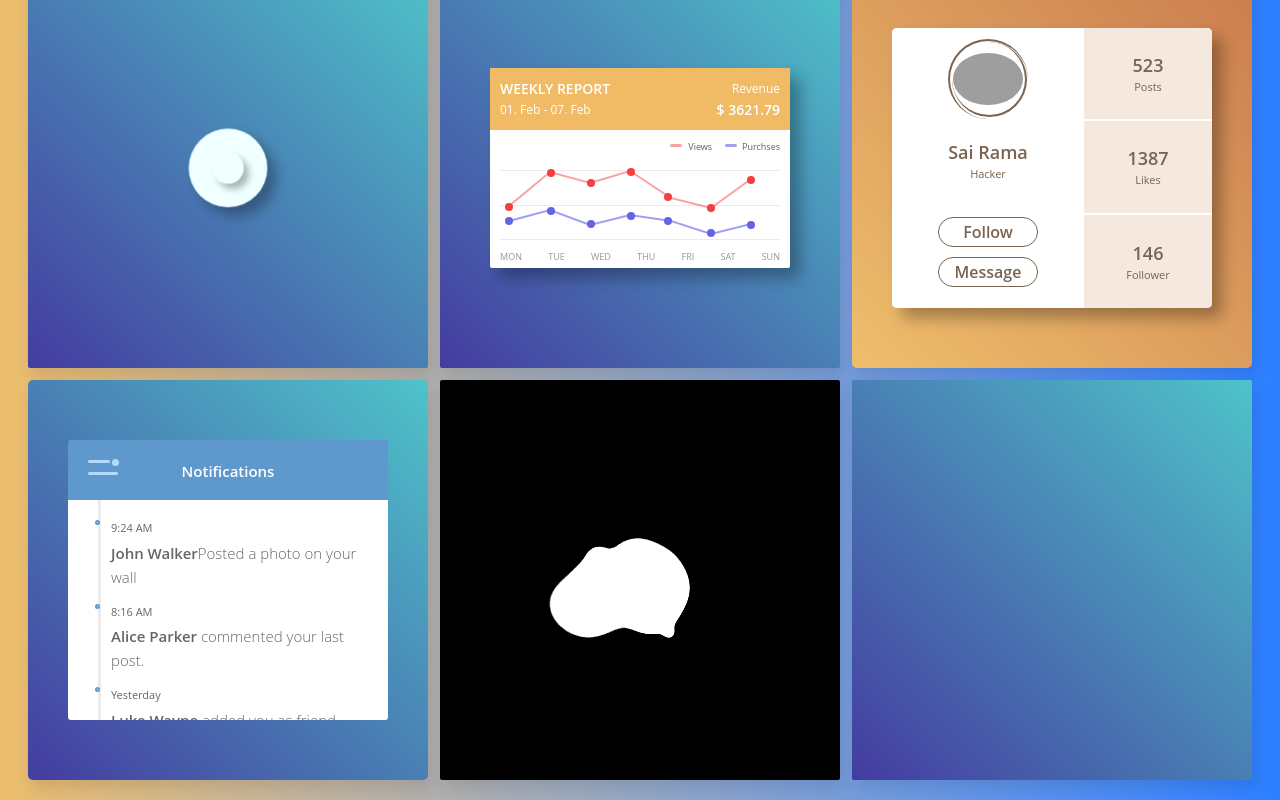
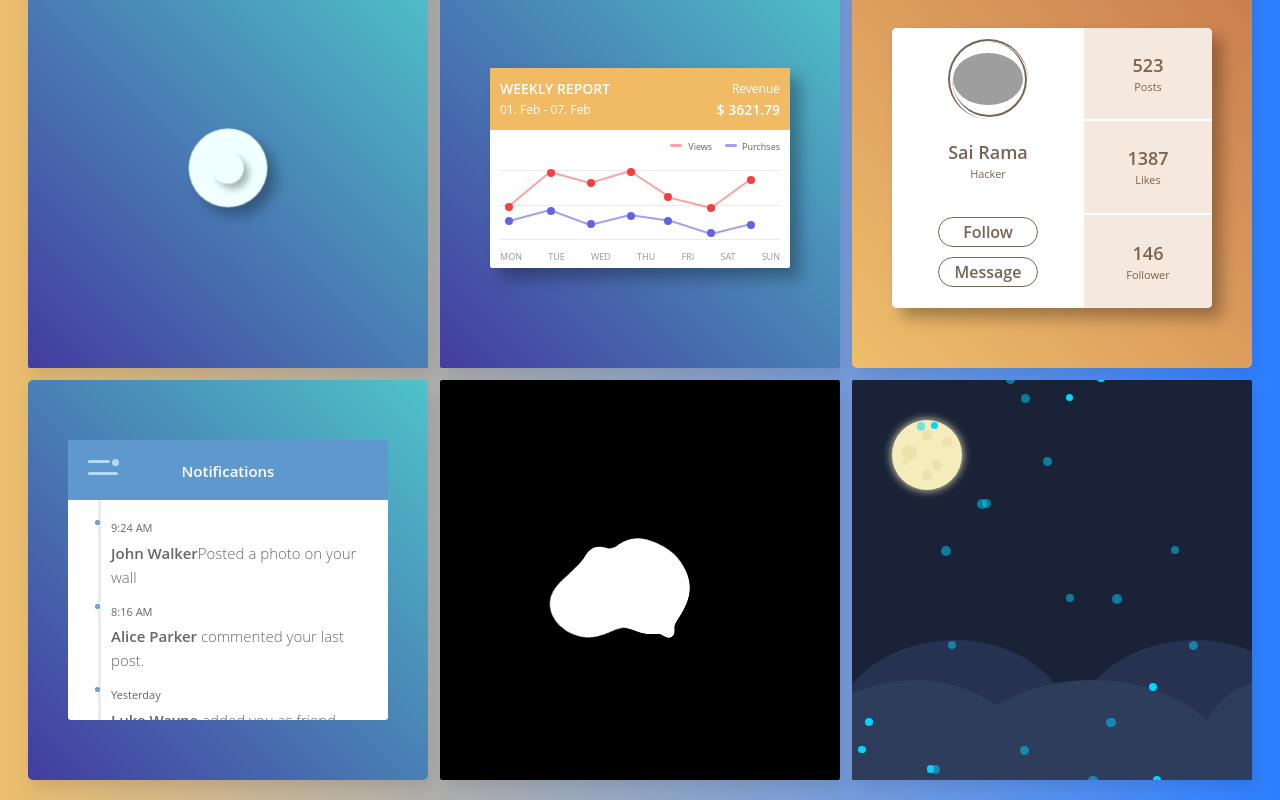
Before and after one commit to sairamreddy2211/100dayscss, an Angular app: page / in a window 1280 px wide. Shown: the part 1264-2064 px from the top of the page. Built offline with nearby package versions, Linux system fonts and the light colour scheme; grey boxes are pictures that could not be loaded.

Commit message:
day 8 - rain drop falling

```diff
--- a/src/app/components/day9/day9.component.html
+++ b/src/app/components/day9/day9.component.html
@@ -1,3 +1,22 @@
-<div class="frame">
+<div class="frame overflow-hidden">
+    <div class="absolute rounded-[50%] w-[70px] h-[70px] bg-[#f5ecbc] left-[40px] top-[40px] moon">
+        <div class="absolute rounded-[50%] w-[10px] h-[10px] bg-[#ede0a8] left-[40px] top-[40px]"></div>
+        <div class="absolute rounded-[50%] w-[5px] h-[5px] bg-[#ede0a8] left-[10px] top-[40px]"></div>
+        <div class="absolute rounded-[50%] w-[10px] h-[10px] bg-[#ede0a8] left-[30px] top-[10px]"></div>
+        <div class="absolute rounded-[50%] w-[10px] h-[10px] bg-[#ede0a8] left-[30px] top-[50px]"></div>
+        <div class="absolute rounded-[50%] w-[10px] h-[10px] bg-[#ede0a8] left-[50px] top-[17px]"></div>
+        <div class="absolute rounded-[50%] w-[15px] h-[15px] bg-[#ede0a8] left-[10px] top-[25px]"></div>
+    </div>
 
+    <div class="back_land">
+        <div class="land1"></div>
+        <div class="land2"></div>
+    </div>
+    <div class="front_land">
+        <div class="land3"></div>
+        <div class="land4"></div>
+        <div class="land5"></div>
+    </div>
+
+    <div *ngFor="let item of drops;let i=index" [class]="'drop_'+i"></div>
 </div>
--- a/src/app/components/day9/day9.component.scss
+++ b/src/app/components/day9/day9.component.scss
@@ -0,0 +1,110 @@
+.frame{
+    background: #192237;
+}
+
+.moon{
+    box-shadow: 0 0 10px 0 #F6EDBD;
+    animation: rise 1s ease-in-out 0.2s 1;
+}
+
+.land1{
+    width: 60%;
+    height: 190px;
+    background-color: #263250;
+    border-radius: 100%;
+    transform: rotate(-3deg);
+    position: absolute;
+}
+
+.land2{
+    position: absolute;
+    width: 60%;
+    right: -20%;
+    height: 190px;
+    background-color: #263250;
+    border-radius: 100%;
+    transform: rotate(-3deg);
+}
+
+.back_land{
+    position: relative;
+    top: 65%;
+    left: -5%;
+}
+
+
+.front_land{
+    position: relative;
+    top: 75%;
+    left: -5%;
+}
+
+.land3{
+    position: absolute;
+    width: 60%;
+    left: -10%;
+    height: 190px;
+    border-radius: 100%;
+    transform: rotate(-3deg);
+    background: #2f3d5d;
+}
+
+.land4{
+    position: absolute;
+    width: 70%;
+    left: 30%;
+    height: 190px;
+    border-radius: 100%;
+    background: #2f3d5d;
+}
+
+.land5{
+    position: absolute;
+    width: 40%;
+    right: -30%;
+    height: 190px;
+    border-radius: 100%;
+    background: #2f3d5d;
+}
+
+@for $i from 1 through 30 {
+    // $randomleft : 200;
+    $randomleft : random(400);
+
+    .drop_#{$i} {
+        position: absolute;
+        width: (12-((50 - $i)/10))+px;
+        height: (12-((50 - $i)/10))+px;
+        border-radius: 50px;
+
+        @if $i>10 {
+        opacity:  0.5;
+        }
+        background: rgb(0, 213, 255);
+        top: -20px;
+        left: $randomleft+px;
+        animation: dropping_+$i 1.5s ease-in-out ($i/10)+s infinite;
+    }
+
+    @keyframes dropping_#{$i} {
+        0%{
+            top: -20px;
+        }
+
+        100% {
+            top: 100%;
+            left: ($randomleft - 50)+px;
+        }
+    }
+}
+@keyframes rise {
+    0%{
+        top: 300px;
+        left:20px
+    }
+
+    100% {
+        top: 40px;
+        left:40px
+    }
+}
--- a/src/app/components/day9/day9.component.ts
+++ b/src/app/components/day9/day9.component.ts
@@ -1,11 +1,18 @@
+import { CommonModule } from '@angular/common';
 import { Component } from '@angular/core';
 
 @Component({
   selector: 'app-day9',
-  imports: [],
+  imports: [CommonModule],
   templateUrl: './day9.component.html',
   styleUrl: './day9.component.scss'
 })
 export class Day9Component {
+  drops:any = []
 
+  ngOnInit(){
+    for (let i = 0; i < 30; i++) {
+      this.drops.push(1)
+    }
+  }
 }
--- a/src/app/components/play/play.component.scss
+++ b/src/app/components/play/play.component.scss
@@ -4,6 +4,7 @@
 
 .moon{
     box-shadow: 0 0 10px 0 #F6EDBD;
+    animation: rise 1s ease-in-out 0.2s 1;
 }
 
 .land1{
@@ -72,9 +73,13 @@
 
     .drop_#{$i} {
         position: absolute;
-        width: 10px;
-        height: 10px;
+        width: (12-((50 - $i)/10))+px;
+        height: (12-((50 - $i)/10))+px;
         border-radius: 50px;
+
+        @if $i>10 {
+        opacity:  0.5;
+        }
         background: rgb(0, 213, 255);
         top: -20px;
         left: $randomleft+px;
@@ -92,3 +97,14 @@
         }
     }
 }
+@keyframes rise {
+    0%{
+        top: 300px;
+        left:20px
+    }
+
+    100% {
+        top: 40px;
+        left:40px
+    }
+}
```
